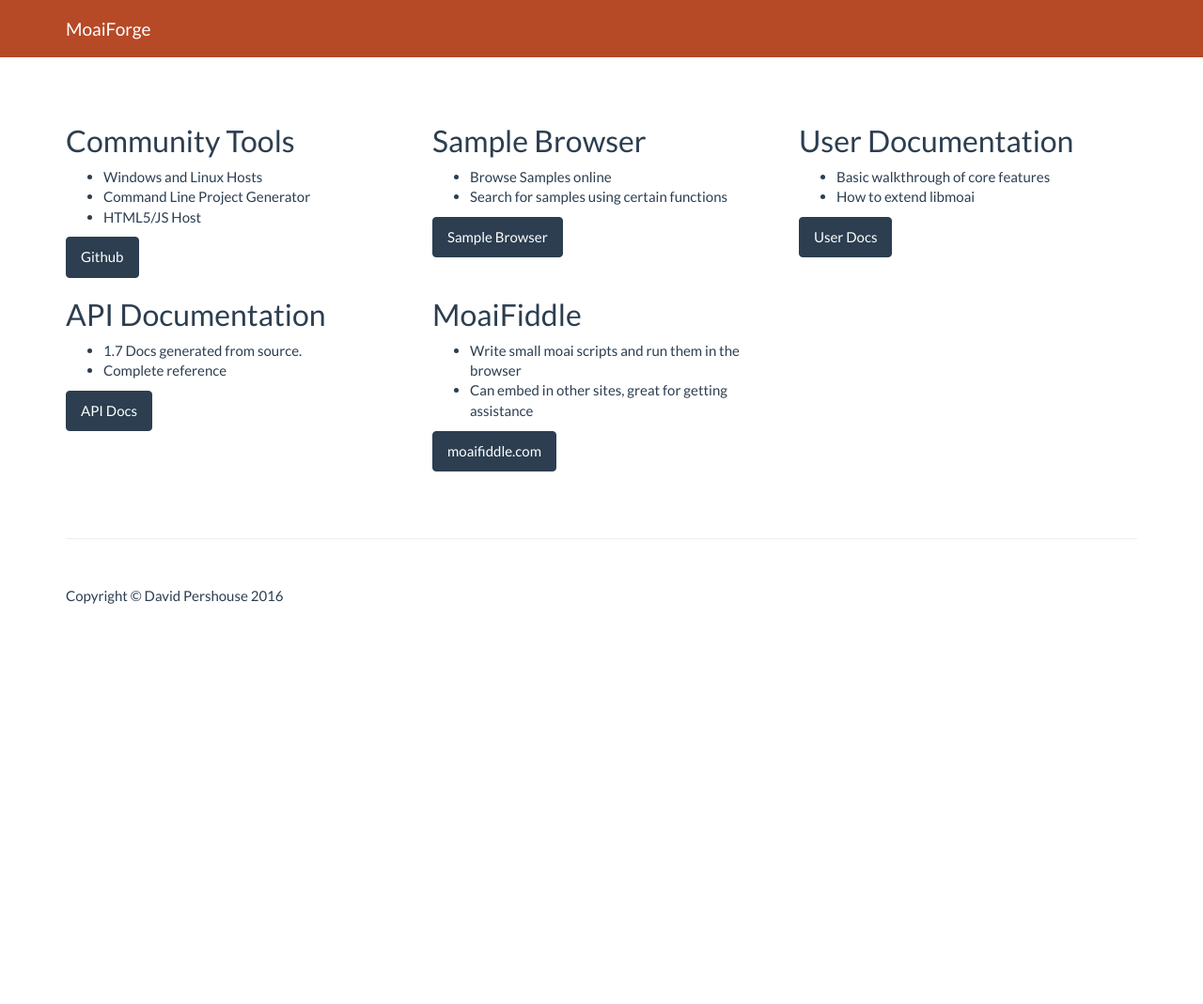
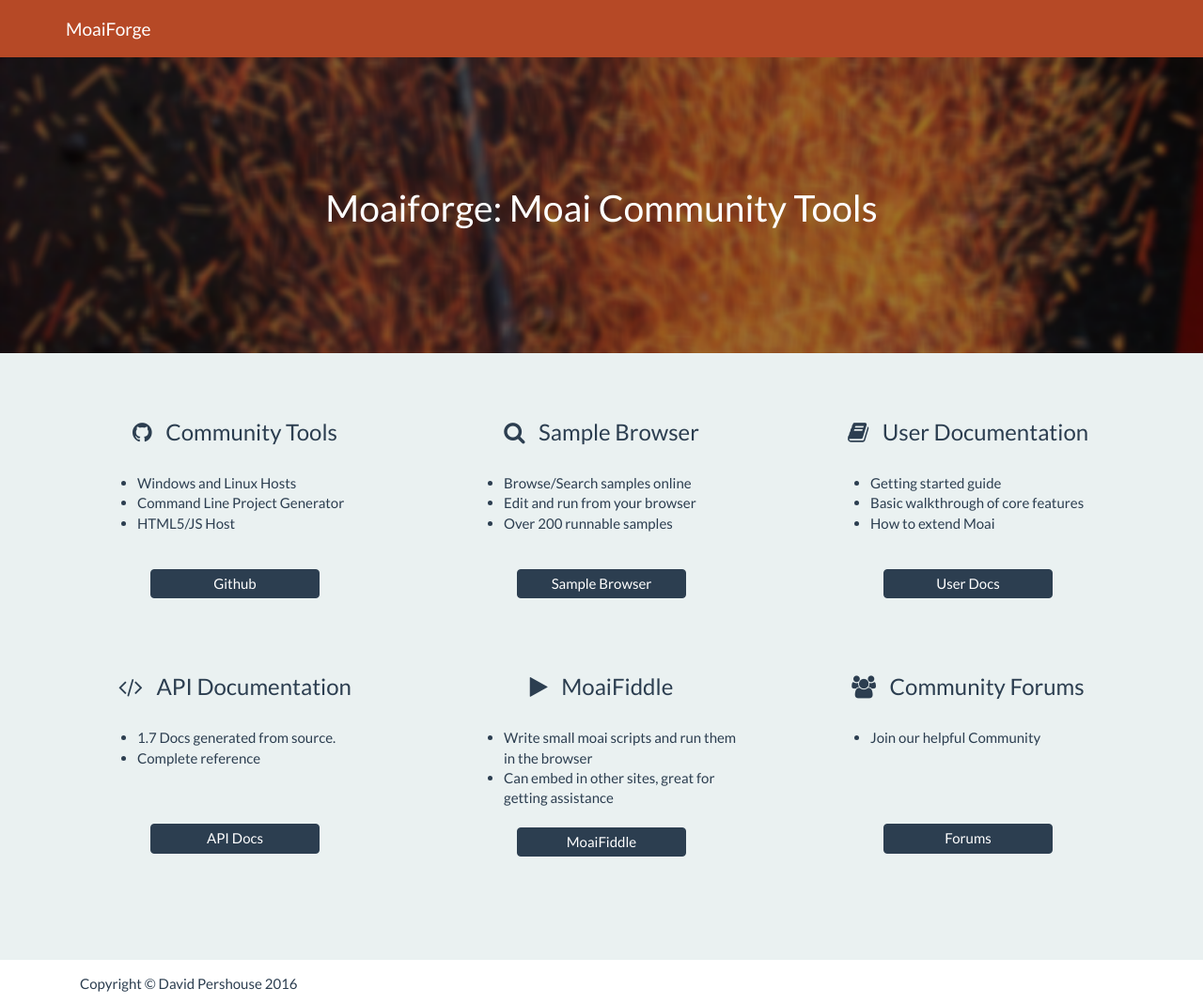
Before and after one commit to Vaskivo/moaiforge.github.io, a Jekyll site: the page built from index.html, in a window 1280 px wide. Shown: the whole page at 94% size. Built offline with Jekyll 4.4.1, drawn with Linux system fonts in a browser that asks for light colours; before the commit the page ends 900 px from its top, so only the background shows below that.

Commit message:
That'll do for now.

```diff
--- a/_layouts/default.html
+++ b/_layouts/default.html
@@ -18,7 +18,7 @@
 
 <body>
 
-<nav class="navbar navbar-inverse navbar-static-top" role="navigation">
+<nav class="navbar navbar-inverse navbar-static-top" role="navigation" >
     <div class="container">
         <div class="navbar-header">
             <button type="button" class="navbar-toggle" data-toggle="collapse" data-target=".navbar-ex1-collapse">
@@ -44,8 +44,6 @@
 
 <div class="container">
 
-    <hr>
-
     <footer>
         <div class="row">
             <div class="col-lg-12">
--- a/assets/css/styles.css
+++ b/assets/css/styles.css
@@ -129,7 +129,8 @@ body {
 
 /* Footer Styles */
 footer {
-    margin: 50px 0;
+    margin: 15px 0 0 15px;
+
 }
 
 /* Responsive Styles */
@@ -152,6 +153,75 @@ footer {
 
 }
 
-.feature a {
+.feature {
+  margin-bottom: 40px;
+  text-align: center;
+  position: relative;
+  box-sizing: border-box;
+  background: transparent;
+  transition: background-color .4s ease-out;
 
 }
+.feature ul {
+  text-align: left;
+  margin: auto;
+  width: 80%;
+  min-height: 82px;
+}
+
+.feature:hover {
+  background-color:#DEE2E2 ;
+  transition: background-color .4s ease-in;
+}
+
+.feature h2 {
+  font-size: 24px;
+  padding-bottom: 20px;
+}
+
+.feature h2 i {
+    margin-right: 10px;
+}
+
+.feature a.btn {
+  padding-top: 4px;
+  padding-bottom: 4px;
+  width: 50%;
+  display: block;
+  margin:auto;
+  margin-top: 20px;
+  margin-bottom: 20px;
+
+}
+
+.section.features {
+  background-color: #eaf1f1;
+
+}
+
+.hero {
+
+  /*
+    Background image courtesy of https://www.flickr.com/photos/gnuckx/
+    under a CC By Attribution 2.0 license
+    https://creativecommons.org/licenses/by/2.0/
+  */
+  background-image: url('/assets/img/forge.png');
+  background-size: cover;
+
+  text-align: center;
+  height: 35%;
+  max-height: 350px;
+  padding: 20px;
+  position: relative;
+}
+
+.hero-caption {
+  position: absolute;
+  top: 50%;
+  left:0;
+  right:0;
+  margin-top:-40px;
+    text-align: center;
+    color: white;
+}
--- a/index.html
+++ b/index.html
@@ -2,44 +2,54 @@
 ---
 
 
+  <div class="hero">
+     <div class="hero-caption">
+         <h1>Moaiforge: Moai Community Tools</h1>
+     </div>
+  </div>
 
 
-<div class="section">
+
+<div class="section features">
 
     <div class="container">
 
+
+
         <div class="row">
             <div class="col-lg-4 col-md-4 col-sm-6 feature">
-                <h2>Community Tools</h2>
+                <h2><i class="icon-github"></i> Community Tools</h2>
                 <ul>
                     <li>Windows and Linux Hosts</li>
                     <li>Command Line Project Generator</li>
                     <li>HTML5/JS Host</li>
                 </ul>
 
-                <a class="btn  btn-primary" href="https://github.com/moai/moai-community">Github</a>
+                <a class="btn btn-primary" href="https://github.com/moai/moai-community">Github</a>
             </div>
             <div class="col-lg-4 col-md-4 col-sm-6 feature">
-              <h2>Sample Browser</h2>
+              <h2><i class="icon-search"></i> Sample Browser</h2>
               <ul>
-                  <li>Browse Samples online</li>
-                  <li>Search for samples using certain functions</li>
+                  <li>Browse/Search samples online</li>
+                  <li>Edit and run from your browser</li>
+                  <li>Over 200 runnable samples</li>
               </ul>
               <a class="btn  btn-primary" href="http://moaiforge.github.io/moai-sdk/samples">Sample Browser</a>
             </div>
               <div class="clearfix visible-sm"></div>
             <div class="col-lg-4 col-md-4 col-sm-6 feature">
-              <h2>User Documentation</h2>
+              <h2><i class="icon-book"></i> User Documentation</h2>
               <ul>
+                  <li>Getting started guide</li>
                   <li>Basic walkthrough of core features</li>
-                  <li>How to extend libmoai</li>
+                  <li>How to extend Moai</li>
               </ul>
               <a class="btn  btn-primary" href="http://moaiforge.github.io/moai-sdk/docs/">User Docs</a>
             </div>
             <div class="clearfix visible-lg visible-md"></div>
 
             <div class="col-lg-4 col-md-4 col-sm-6 feature">
-              <h2>API Documentation</h2>
+              <h2><i class="icon-code"></i> API Documentation</h2>
               <ul>
                   <li>1.7 Docs generated from source.</li>
                   <li>Complete reference</li>
@@ -48,12 +58,20 @@
             </div>
             <div class="clearfix visible-sm"></div>
             <div class="col-lg-4 col-md-4 col-sm-6 feature">
-                  <h2>MoaiFiddle</h2>
+                  <h2><i class="icon-play"></i> MoaiFiddle</h2>
                   <ul>
                     <li>Write small moai scripts and run them in the browser</li>
                     <li>Can embed in other sites, great for getting assistance</li>
                   </ul>
-                  <a class="btn btn-primary" href="moaifiddle.com">moaifiddle.com</a>
+                  <a class="btn btn-primary" href="http://moaifiddle.com">MoaiFiddle</a>
+            </div>
+
+            <div class="col-lg-4 col-md-4 col-sm-6 feature">
+                  <h2><i class="icon-group"></i> Community Forums</h2>
+                  <ul>
+                    <li>Join our helpful Community</li>
+                  </ul>
+                  <a class="btn btn-primary" href="http://getmoai.com/forums">Forums</a>
             </div>
         </div><!-- /.row -->
 
```
Also changed, not shown: assets/img/forge.png (added), 4 other files.
